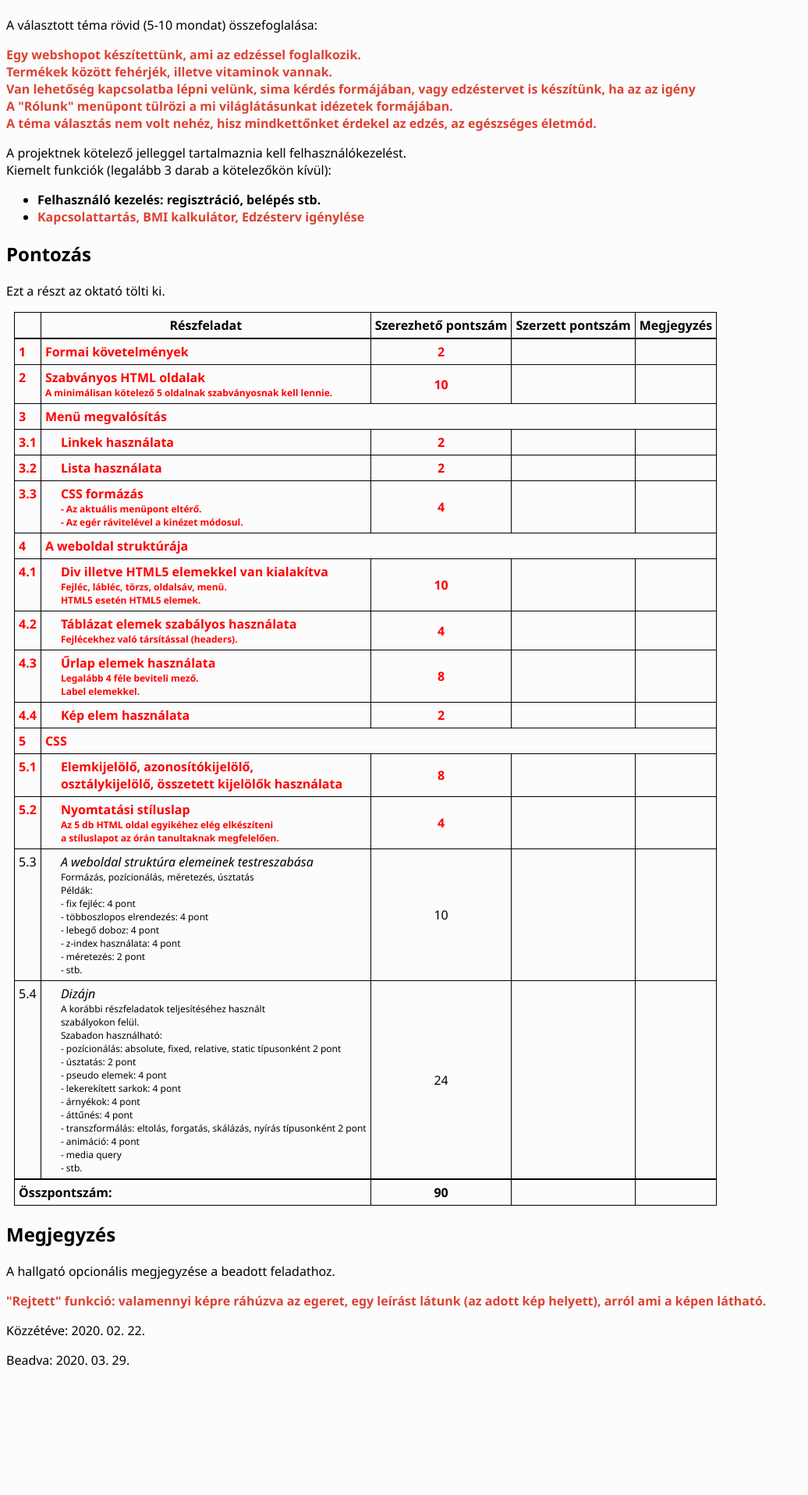
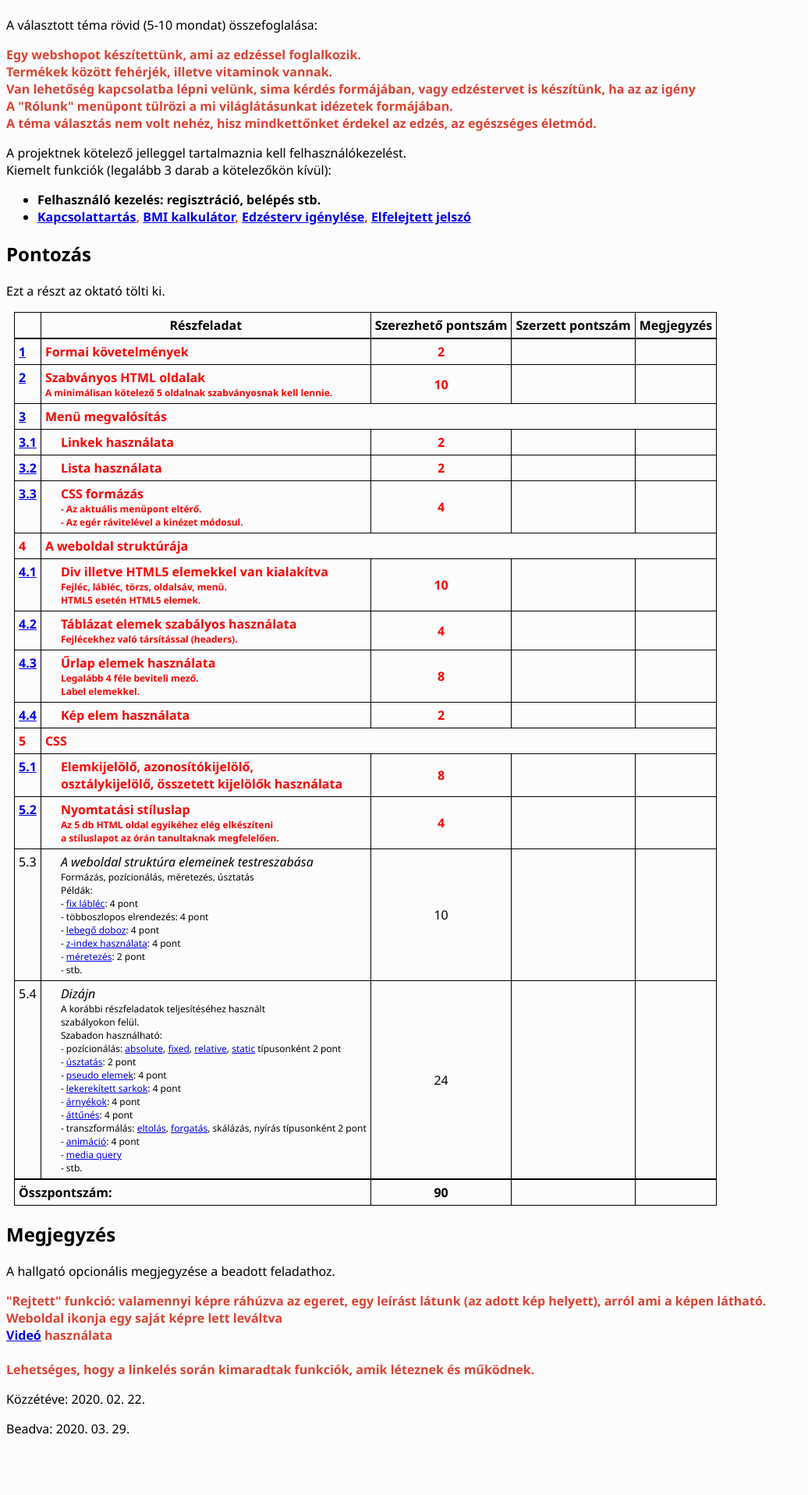
Before and after one commit to kisscsanadd/PHP-HTML-CSS-projekt-Webtervezes-kotprog-, a PHP site: page /KissCsanad_SzirbikPeter.html in a window 1280 px wide. Shown: the part 885-2802 px from the top of the page at 78% size, without its empty margins (0-1036 px from the left). Before the commit the page ends 2636 px from the top, so only its background shows below. Run offline with PHP 8.4, Linux system fonts and the light colour scheme.

Commit message:
Some issues

```diff
--- a/KissCsanad_SzirbikPeter.html
+++ b/KissCsanad_SzirbikPeter.html
@@ -120,7 +120,8 @@
       <ul>
         <li><b>Felhasználó kezelés: regisztráció, belépés stb.</b></li>
         <li><span class="stfill">
-			Kapcsolattartás, BMI kalkulátor, Edzésterv igénylése
+			<a href="./html/contact.html">Kapcsolattartás</a>, <a href="./html/bmi.html">BMI kalkulátor</a>,
+			<a href="./html/workout.html">Edzésterv igénylése</a>, <a href="./html/login.html">Elfelejtett jelszó</a>
 			</span></li>
       </ul>
     </div>
@@ -148,14 +149,14 @@
           </th>
         </tr>
         <tr class="kotelezo">
-          <td>1</td>
+          <td><a href="./html/main.html">1</a></td>
           <td>
             Formai követelmények
           </td>
           <td>2</td><td></td><td></td>
         </tr>
         <tr class="kotelezo">
-          <td>2</td>
+          <td><a href="./html/main.html">2</a></td>
           <td class="task">
             Szabványos HTML oldalak
             <span class="note">A minimálisan kötelező 5 oldalnak szabványosnak kell lennie.</span>
@@ -163,27 +164,27 @@
           <td>10</td><td></td><td></td>
         </tr>
         <tr class="kotelezo">
-          <td>3</td>
+          <td><a href="./html/main.html">3</a></td>
           <td class="task" colspan="4">
             Menü megvalósítás
           </td>
         </tr>
         <tr class="kotelezo">
-          <td>3.1</td>
+          <td><a href="./html/main.html">3.1</a></td>
           <td class="subtask">
             <a>Linkek használata</a>
           </td>
           <td>2</td><td></td><td></td>
         </tr>
         <tr class="kotelezo">
-          <td>3.2</td>
+          <td><a href="./html/main.html">3.2</a></td>
           <td class="subtask">
             <a>Lista használata</a>
           </td>
           <td>2</td><td></td><td></td>
         </tr>
         <tr class="kotelezo">
-          <td>3.3</td>
+          <td><a href="./html/main.html">3.3</a></td>
           <td class="subtask">
             <a>CSS formázás</a>
             <span class="note">- Az aktuális menüpont eltérő.</span>
@@ -198,7 +199,7 @@
           </td>
         </tr>
         <tr class="kotelezo">
-          <td>4.1</td>
+          <td><a href="./html/protein.html">4.1</a></td>
           <td class="subtask">
             <a>Div illetve HTML5 elemekkel van kialakítva</a>
             <span class="note">Fejléc, lábléc, törzs, oldalsáv, menü.</span>
@@ -207,7 +208,7 @@
           <td>10</td><td></td><td></td>
         </tr>
         <tr class="kotelezo">
-          <td>4.2</td>
+          <td><a href="./html/about.html">4.2</a></td>
           <td class="subtask">
             <a>Táblázat elemek szabályos használata</a>
             <span class="note">Fejlécekhez való társítással (headers).</span>
@@ -215,7 +216,7 @@
           <td>4</td><td></td><td></td>
         </tr>
         <tr class="kotelezo">
-          <td>4.3</td>
+          <td><a href="./html/registration.html">4.3</a></td>
           <td class="subtask">
             <a>Űrlap elemek használata</a>
             <span class="note">Legalább 4 féle beviteli mező.</span>
@@ -224,7 +225,7 @@
           <td>8</td><td></td><td></td>
         </tr>
         <tr class="kotelezo">
-          <td>4.4</td>
+          <td><a href="./html/vitamin.html">4.4</a></td>
           <td class="subtask">
             <a>Kép elem használata</a>
           </td>
@@ -237,14 +238,14 @@
           </td>
         </tr>
         <tr class="kotelezo">
-          <td>5.1</td>
+          <td><a href="./html/protein.html">5.1</a></td>
           <td class="subtask">
             <a>Elemkijelölő, azonosítókijelölő, <br>osztálykijelölő, összetett kijelölők használata</a>
           </td>
           <td>8</td><td></td><td></td>
         </tr>
         <tr class="kotelezo">
-          <td>5.2</td>
+          <td><a href="./html/about.html">5.2</a></td>
           <td class="subtask">
             <a>Nyomtatási stíluslap</a>
             <span class="note">Az 5 db HTML oldal egyikéhez elég elkészíteni <br>a stíluslapot az órán tanultaknak megfelelően.</span>
@@ -257,11 +258,11 @@
             <i>A weboldal struktúra elemeinek testreszabása</i>
             <span class="note">Formázás, pozícionálás, méretezés, úsztatás</span>
             <span class="note">Példák:</span>
-            <span class="note">- fix fejléc: 4 pont</span>
+            <span class="note">- <a href="./html/main.html">fix lábléc</a>: 4 pont</span>
             <span class="note">- többoszlopos elrendezés: 4 pont</span>
-            <span class="note">- lebegő doboz: 4 pont</span>
-            <span class="note">- z-index használata: 4 pont</span>
-            <span class="note">- méretezés: 2 pont</span>
+            <span class="note">- <a href="./html/bmi.html">lebegő doboz</a>: 4 pont</span>
+            <span class="note">- <a href="./html/bmi.html">z-index használata</a>: 4 pont</span>
+            <span class="note">- <a href="./html/about.html">méretezés</a>: 2 pont</span>
             <span class="note">- stb.</span>
           </td>
           <td>10</td><td></td><td></td>
@@ -272,15 +273,15 @@
             <i>Dizájn</i>
             <span class="note">A korábbi részfeladatok teljesítéséhez használt <br>szabályokon felül.</span>
             <span class="note">Szabadon használható:</span>
-            <span class="note">- pozícionálás: absolute, fixed, relative,  static típusonként 2 pont</span>
-            <span class="note">- úsztatás: 2 pont</span>
-            <span class="note">- pseudo elemek: 4 pont</span>
-            <span class="note">- lekerekített sarkok: 4 pont</span>
-            <span class="note">- árnyékok: 4 pont</span>
-            <span class="note">- áttűnés: 4 pont</span>
-            <span class="note">- transzformálás: eltolás, forgatás, skálázás, nyírás típusonként 2 pont</span>
-            <span class="note">- animáció: 4 pont</span>
-            <span class="note">- media query</span>
+            <span class="note">- pozícionálás: <a href="./html/vitamin.html">absolute</a>, <a href="./html/main.html">fixed</a>, <a href="./html/protein.html">relative</a>,  <a href="./html/protein.html">static</a> típusonként 2 pont</span>
+            <span class="note">- <a href="./html/bmi.html">úsztatás</a>: 2 pont</span>
+            <span class="note">- <a href="./html/main.html">pseudo elemek</a>: 4 pont</span>
+            <span class="note">- <a href="./html/about.html">lekerekített sarkok</a>: 4 pont</span>
+            <span class="note">- <a href="./html/about.html">árnyékok</a>: 4 pont</span>
+            <span class="note">- <a href="./html/main.html">áttűnés</a>: 4 pont</span>
+            <span class="note">- transzformálás: <a href="./html/main.html">eltolás</a>, <a href="./html/bmi.html">forgatás</a>, skálázás, nyírás típusonként 2 pont</span>
+            <span class="note">- <a href="./html/main.html">animáció</a>: 4 pont</span>
+            <span class="note">- <a href="./html/about.html">media query</a></span>
             <span class="note">- stb.</span>
           </td>
           <td>24</td><td></td><td></td>
@@ -297,7 +298,10 @@
       <h2>Megjegyzés</h2>
       <p>A hallgató opcionális megjegyzése a beadott feladathoz.</p>
       <p class="stfill">
-         "Rejtett" funkció: valamennyi képre ráhúzva az egeret, egy leírást látunk (az adott kép helyett), arról ami a képen látható.
+         "Rejtett" funkció: valamennyi képre ráhúzva az egeret, egy leírást látunk (az adott kép helyett), arról ami a képen látható. <br>
+		 Weboldal ikonja egy saját képre lett leváltva <br>
+		 <a href="./html/workout.html">Videó</a> használata <br> <br>
+		 Lehetséges, hogy a linkelés során kimaradtak funkciók, amik léteznek és működnek.
       </p>
     </div>
     <p> Közzétéve: 2020. 02. 22. </p>
--- a/css/mainStyle.css
+++ b/css/mainStyle.css
@@ -49,6 +49,10 @@ footer {
 main {
 	margin-left: 30px;
 	margin-right: 30px;
+}
+
+h2::first-letter {
+  font-size:150%;
 }
 
 #running {
--- a/css/printStyle.css
+++ b/css/printStyle.css
@@ -19,4 +19,8 @@
 		height: 100px;
 		width: 100px;
 	}
+
+	img {
+		display: none;
+	}
 }
```
